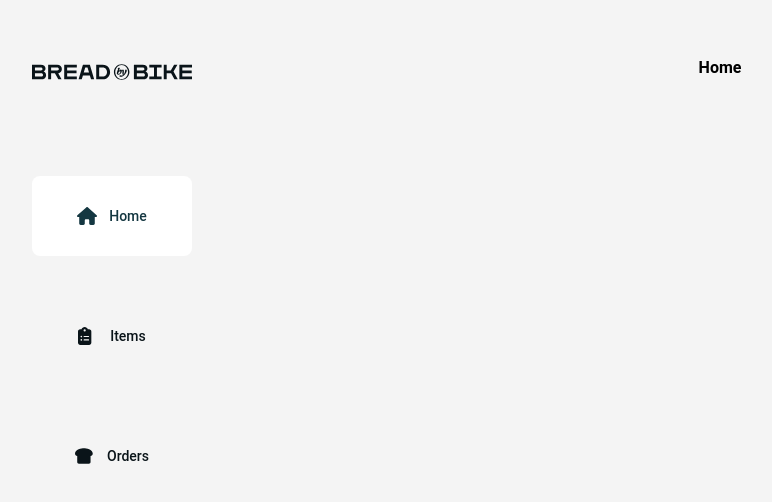
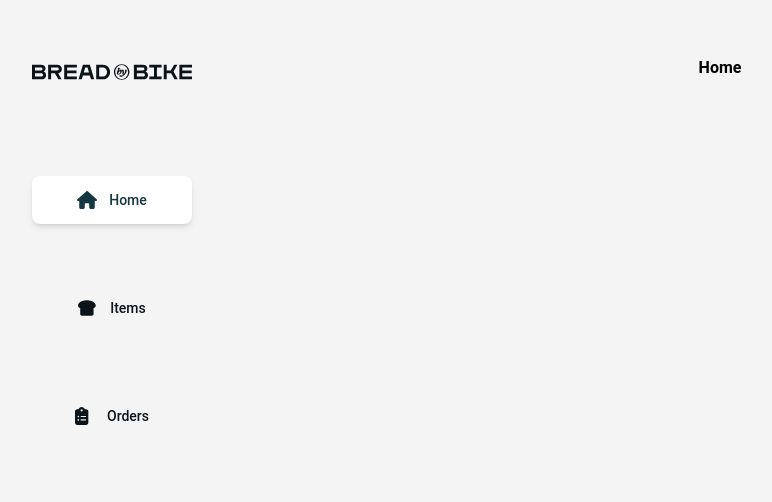
Before and after one commit to MatthewJRayner/breadbybike-dashboard, a React (Vite) app in the folder frontend/: page / in a window 1280 px wide. Shown: the top 502 px of the page, without its empty margins (16-788 px from the left). Built offline with nearby package versions, Linux system fonts and the light colour scheme.

Commit message:
Small navbar changes and correct inline svg usage

```diff
--- a/frontend/src/components/Navbar.jsx
+++ b/frontend/src/components/Navbar.jsx
@@ -2,8 +2,8 @@ import { NavLink } from 'react-router-dom';
 
 const nav_items = [
     { label: 'Home', path: '/', svg_path: "M575.8 255.5c0 18-15 32.1-32 32.1h-32l.7 160.2c0 2.7-.2 5.4-.5 8.1v16.2c0 22.1-17.9 40-40 40h-16c-1.1 0-2.2 0-3.3-.1-1.4.1-2.8.1-4.2.1L416 512h-24c-22.1 0-40-17.9-40-40v-88c0-17.7-14.3-32-32-32h-64c-17.7 0-32 14.3-32 32v88c0 22.1-17.9 40-40 40h-55.9c-1.5 0-3-.1-4.5-.2-1.2.1-2.4.2-3.6.2h-16c-22.1 0-40-17.9-40-40V360c0-.9 0-1.9.1-2.8v-69.7h-32c-18 0-32-14-32-32.1 0-9 3-17 10-24L266.4 8c7-7 15-8 22-8s15 2 21 7l255.4 224.5c8 7 12 15 11 24z"},
-    { label: 'Items', path: '/items', svg_path: "M192 0c-41.8 0-77.4 26.7-90.5 64H64C28.7 64 0 92.7 0 128v320c0 35.3 28.7 64 64 64h256c35.3 0 64-28.7 64-64V128c0-35.3-28.7-64-64-64h-37.5C269.4 26.7 233.8 0 192 0zm0 64a32 32 0 1 1 0 64 32 32 0 1 1 0-64zM72 272a24 24 0 1 1 48 0 24 24 0 1 1-48 0zm104-16h128c8.8 0 16 7.2 16 16s-7.2 16-16 16H176c-8.8 0-16-7.2-16-16s7.2-16 16-16zM72 368a24 24 0 1 1 48 0 24 24 0 1 1-48 0zm88 0c0-8.8 7.2-16 16-16h128c8.8 0 16 7.2 16 16s-7.2 16-16 16H176c-8.8 0-16-7.2-16-16z"},
-    { label: 'Orders', path: '/orders', svg_path: "M256 32C192 32 0 64 0 192c0 35.3 28.7 64 64 64v176c0 26.5 21.5 48 48 48h288c26.5 0 48-21.5 48-48V256c35.3 0 64-28.7 64-64C512 64 320 32 256 32z"},
+    { label: 'Items', path: '/items', svg_path: "M256 32C192 32 0 64 0 192c0 35.3 28.7 64 64 64v176c0 26.5 21.5 48 48 48h288c26.5 0 48-21.5 48-48V256c35.3 0 64-28.7 64-64C512 64 320 32 256 32z"},
+    { label: 'Orders', path: '/orders', svg_path: "M192 0c-41.8 0-77.4 26.7-90.5 64H64C28.7 64 0 92.7 0 128v320c0 35.3 28.7 64 64 64h256c35.3 0 64-28.7 64-64V128c0-35.3-28.7-64-64-64h-37.5C269.4 26.7 233.8 0 192 0zm0 64a32 32 0 1 1 0 64 32 32 0 1 1 0-64zM72 272a24 24 0 1 1 48 0 24 24 0 1 1-48 0zm104-16h128c8.8 0 16 7.2 16 16s-7.2 16-16 16H176c-8.8 0-16-7.2-16-16s7.2-16 16-16zM72 368a24 24 0 1 1 48 0 24 24 0 1 1-48 0zm88 0c0-8.8 7.2-16 16-16h128c8.8 0 16 7.2 16 16s-7.2 16-16 16H176c-8.8 0-16-7.2-16-16z"},
 ]
 
 function Navbar() {
@@ -18,9 +18,9 @@ function Navbar() {
                         key={item.path}
                         to={item.path}
                         className={({ isActive }) =>
-                            `h-20 px-4 py-2 rounded-lg text-sm font-medium mb-10 flex justify-center items-center transition-colors ${
+                            `h-12 px-4 py-2 rounded-lg text-sm font-medium mb-15 flex justify-center items-center transition-colors ${
                                 isActive
-                                    ? 'bg-white text-bbb-blue-500'
+                                    ? 'bg-white text-bbb-blue-500 shadow-md'
                                     : 'text-text_black hover:bg-bbb-blue-100'
                             }`
                         }
```
